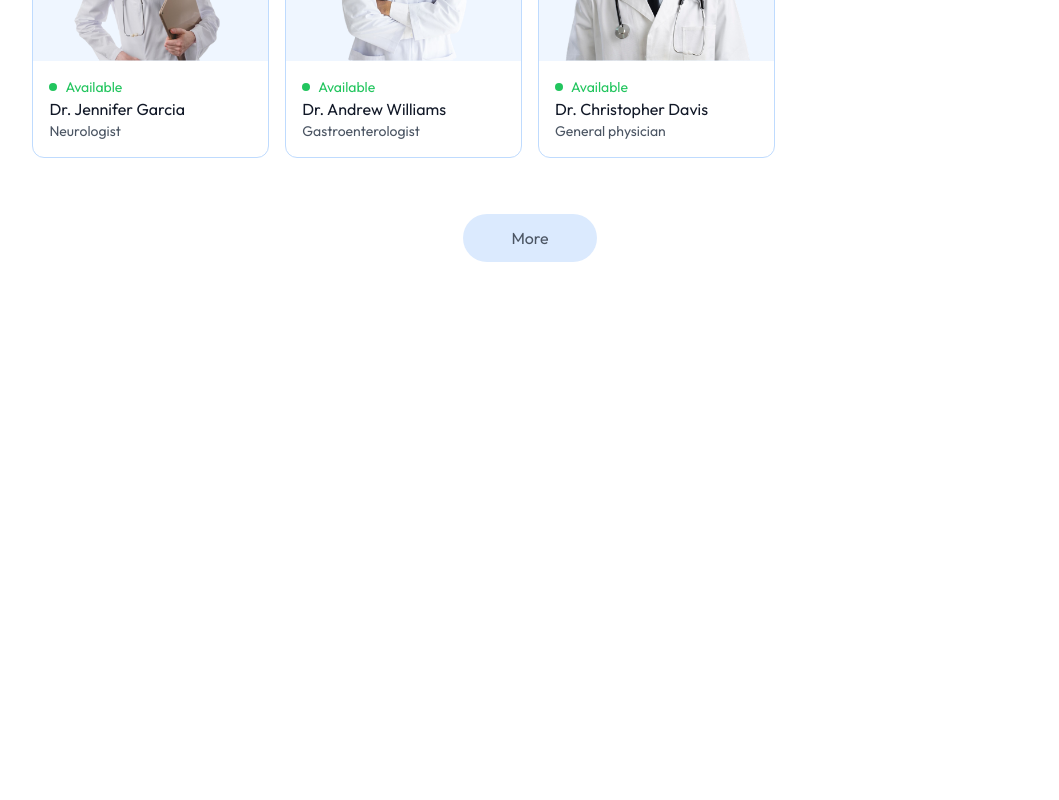
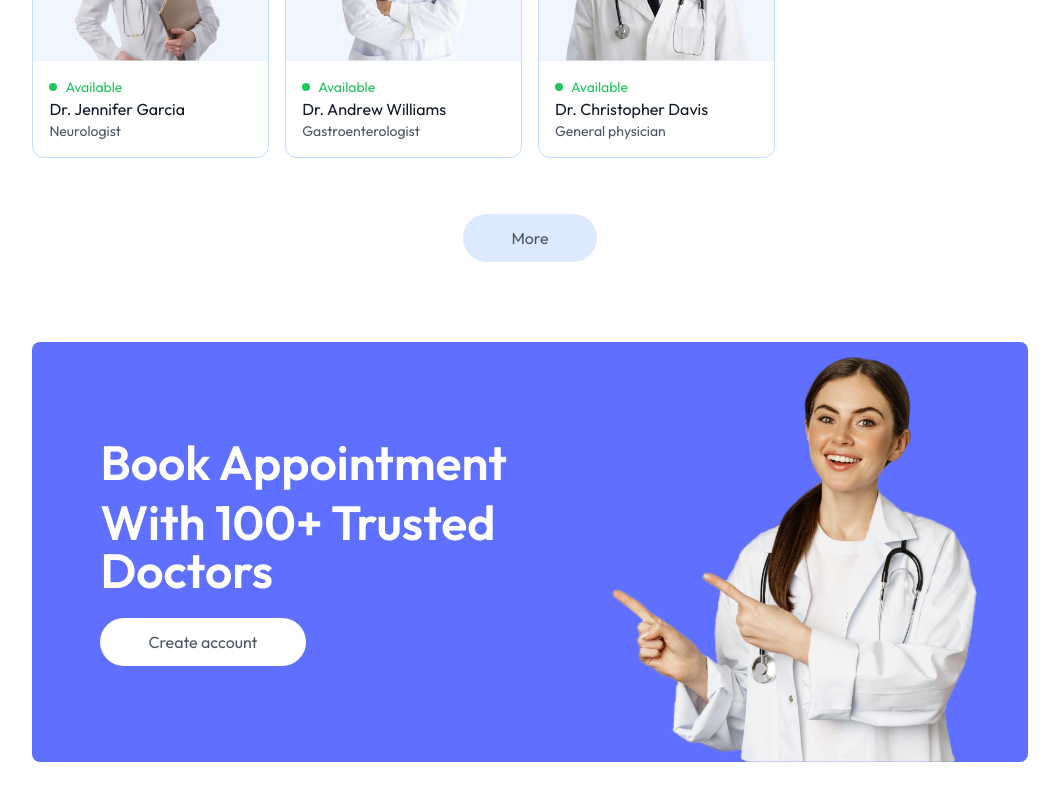
Before and after one commit to tanvirtalukdersiam/Prescripto, a React (Vite) app: page / in a window 1280 px wide. Shown: the part 1832-2632 px from the top of the page, without its empty margins (110-1169 px from the left). Before the commit the page ends 2150 px from the top, so only its background shows below. Built offline with nearby package versions, Linux system fonts and the light colour scheme.

Commit message:
footer banner added

```diff
--- /dev/null
+++ b/src/components/Banner.jsx
@@ -0,0 +1,34 @@
+import React from "react";
+import bannerPic from "../assets/appointment_img.png";
+const Banner = () => {
+  return (
+    <div className=" flex bg-primary rounded-lg px-6 sm:px-10 md:px-14 lg:px-12 my-20 md:mx-10 ">
+      {/* left sight */}
+      <div className="flex-1 py-8 sm:py-10 md:py-16 lg:py-24 lg:pl-5">
+        <div className="text-xl sm:text-2xl md:text-3xl lg:text-5xl text-white font-semibold">
+          <h4>Book Appointment</h4>
+          <h4 className="mt-3">With 100+ Trusted Doctors</h4>
+        </div>
+        <button
+          onClick={() => {
+            navigate("/doctors");
+            scrollTo(0, 0);
+          }}
+          className="bg-white text-gray-600 px-12 py-3 rounded-full  mt-6 hover:scale-110 transition-all duration-500"
+        >
+          Create account
+        </button>
+      </div>
+      {/* right sight */}
+      <div className="hidden md:block md:w-1/2 lg:w-[370px] relative">
+        <img
+          className="w-full absolute bottom-0 right-0 max-w-md"
+          src={bannerPic}
+          alt=""
+        />
+      </div>
+    </div>
+  );
+};
+
+export default Banner;
--- a/src/pages/Home.jsx
+++ b/src/pages/Home.jsx
@@ -2,6 +2,7 @@
 import Hero from "../components/Hero";
 import Find_by_Speciality from "../components/Find_by_Speciality";
 import Doctors_Book from "../components/Doctors_Book";
+import Banner from "../components/Banner";
 
 const Home = () => {
   return (
@@ -9,6 +10,7 @@
       <Hero />
       <Find_by_Speciality />
       <Doctors_Book />
+      <Banner />
     </div>
   );
 };
```
